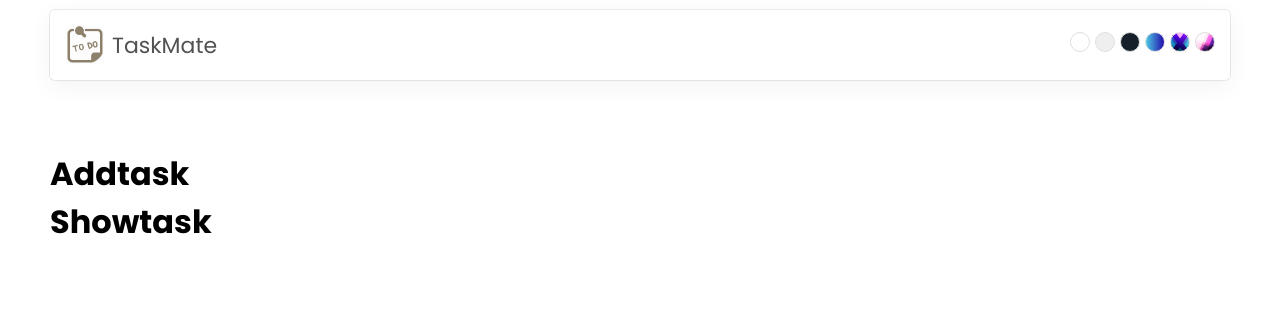
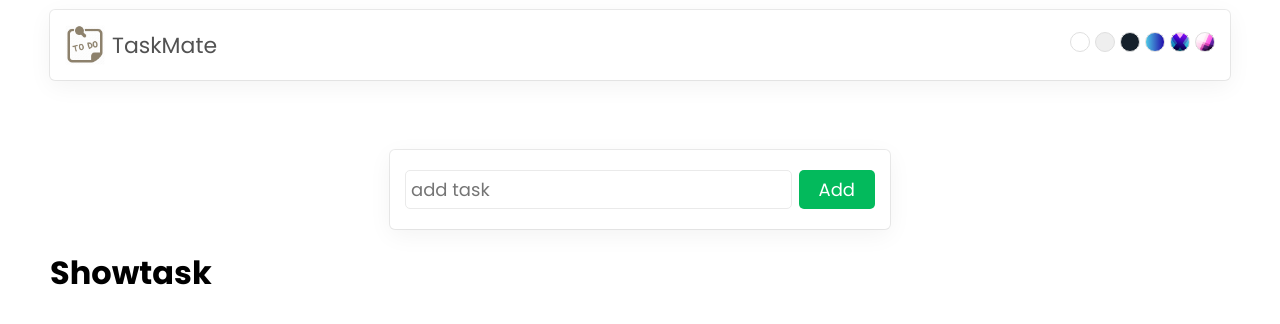
Before and after one commit to TerryLoc/taskmate-2.0, a JavaScript app: page / in a window 1280 px wide. Shown: the top 324 px of the page. Built offline with nearby package versions, Linux system fonts and the light colour scheme; the HTML template or start-up script is replaced by a standard one.

Commit message:
addtask section

```diff
--- a/src/components/Addtask.js
+++ b/src/components/Addtask.js
@@ -1,7 +1,15 @@
 export const Addtask = () => {
   return (
-    <div>
-      <h1>Addtask</h1>
-    </div>
+    <section className="addTask">
+      <form>
+        <input
+          type="text"
+          name="task"
+          autoComplete="off"
+          placeholder="add task"
+          maxLength="25"></input>
+        <button type="submit">Add</button>
+      </form>
+    </section>
   );
 };
```
